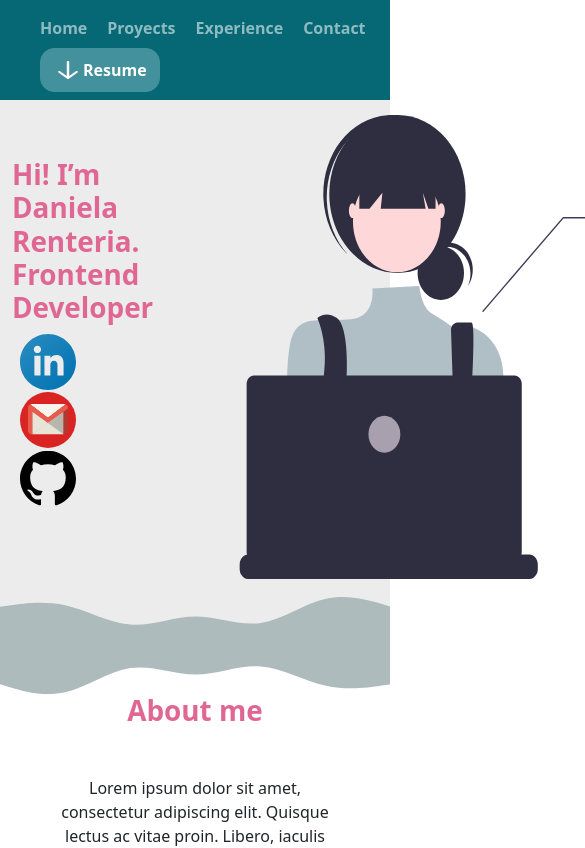
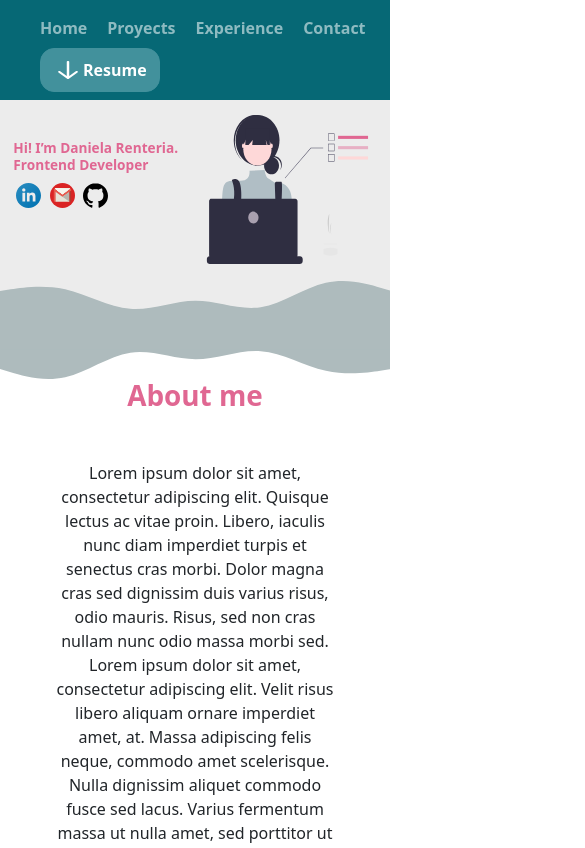
Before and after one commit to danielaRen21/my-portfolio, a React (Create React App) app: page / in a window 390 px wide. Shown: the top 848 px of the page, 585 px wide, since content can reach past the window. Built offline with nearby package versions, Linux system fonts and the light colour scheme.

Commit message:
responsive fontpage

```diff
--- a/public/index.html
+++ b/public/index.html
@@ -9,6 +9,7 @@
       name="description"
       content="Web site created using create-react-app"
     />
+
     <link rel="apple-touch-icon" href="%PUBLIC_URL%/logo192.png" />
     <!--
       manifest.json provides metadata used when your web app is installed on a
--- a/src/components/Home/FontPage.js
+++ b/src/components/Home/FontPage.js
@@ -28,8 +28,9 @@ export default function FontPage() {
               </button>
             </div>
           </div>
-
-          <img src={image} alt="programmer" />
+          <div className="image-container">
+            <img src={image} alt="programmer" />
+          </div>
         </div>
       </div>
       <div className="wave">
--- a/src/components/style.scss
+++ b/src/components/style.scss
@@ -37,7 +37,21 @@ nav{
     justify-content: space-evenly;
     .presentation{
         margin-top: -8%;
+        // width: 100%;
+        h1{
+            max-width: 100%;
+    font-size: 3.5vw;
 
+        }
+    }
+    .image-container{
+        display: flex;
+        width: 70%;
+        align-items: center;
+        justify-content: center;
+        img{
+            max-width: 100%;
+        }
     }
 
 }
@@ -81,7 +95,10 @@ ol {
     }
 }
 .media{
+    display: flex;
+    width: 60%;
   .btn-circle{
+    height: 100%;
     border-radius: 50%;
     padding: 0px;
     margin: 0px;
```
